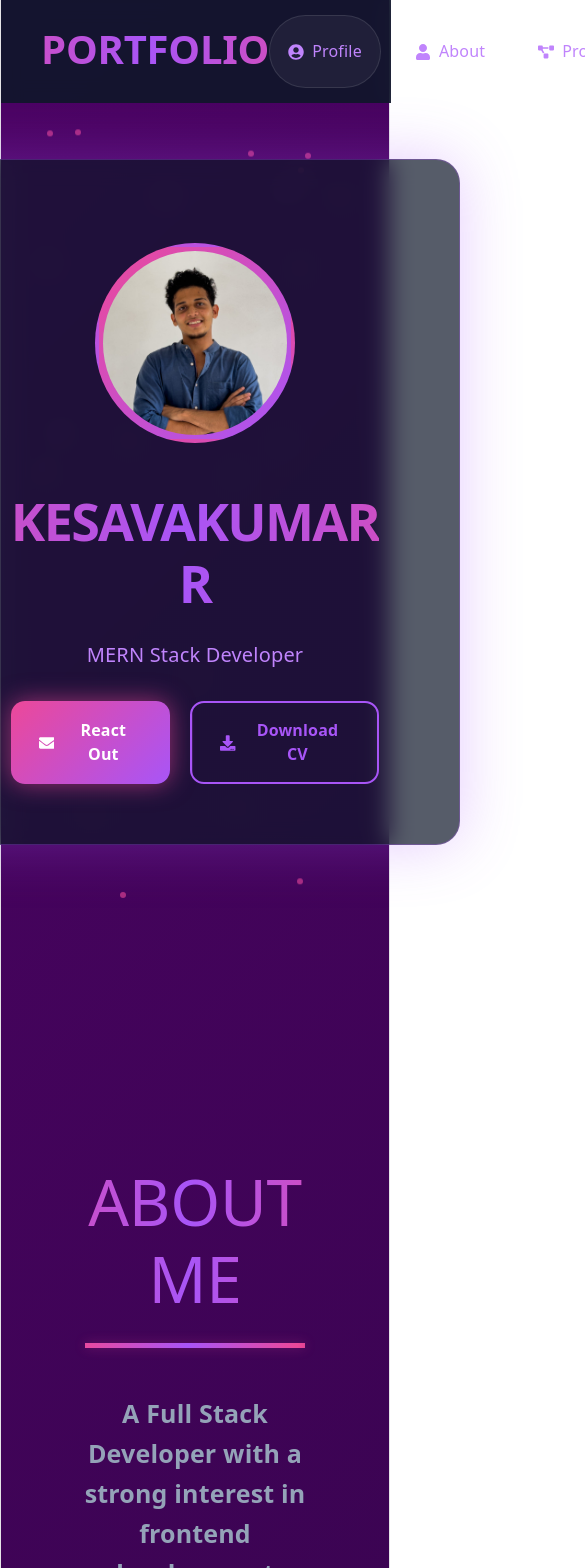
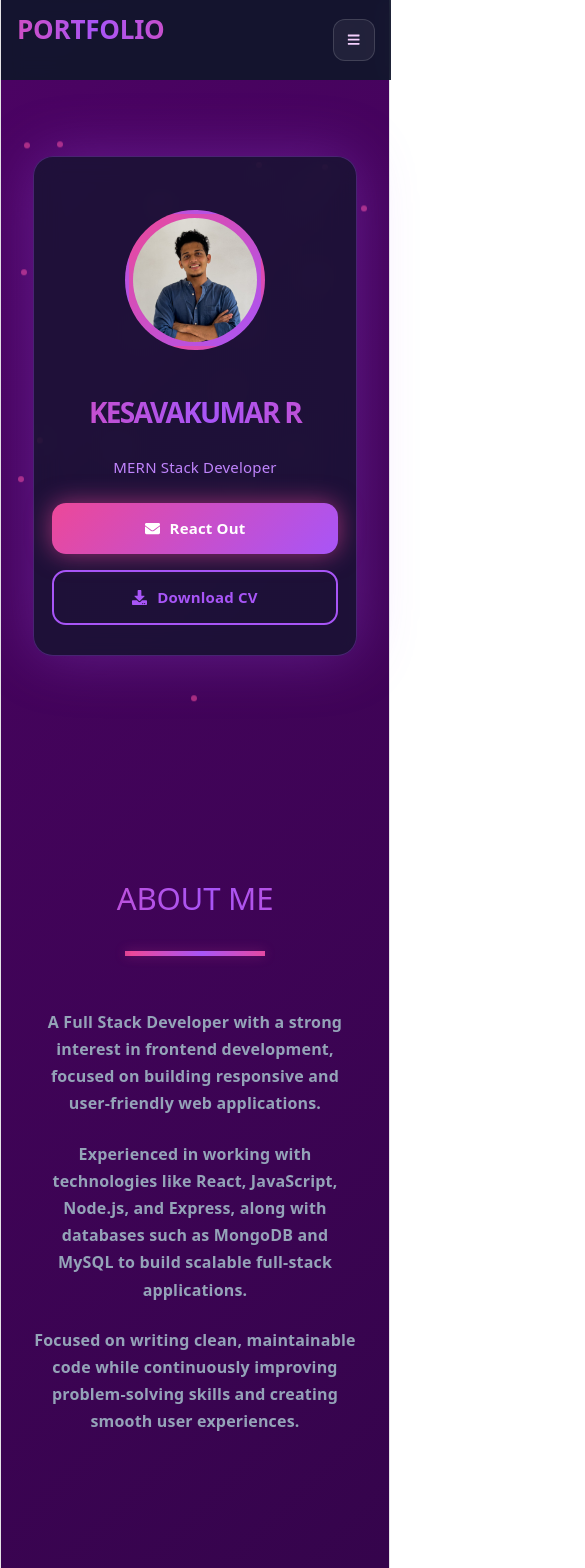
Before and after one commit to Kesavakumar10/Portfolio, a React (Vite) app: page / in a window 390 px wide. Shown: the top 1568 px of the page, 585 px wide, since content can reach past the window. Built offline with nearby package versions, Linux system fonts and the light colour scheme.

Commit message:
Make portfolio responsive across breakpoints

```diff
--- a/src/components/Hero.jsx
+++ b/src/components/Hero.jsx
@@ -1,6 +1,5 @@
 import { motion } from "framer-motion";
 import { FaDownload, FaEnvelope } from "react-icons/fa";
-import { Link } from "react-scroll";
 
 export default function Hero() {
   return (
@@ -47,7 +46,7 @@ export default function Hero() {
          <FaEnvelope /> React Out
       </a>
 
-      <a href="/cv.pdf" className="btn outline" download>
+      <a href="/kesavakumar_resume.pdf" className="btn outline" download>
         <FaDownload /> Download CV
       </a>
 
--- a/src/components/Navbar.jsx
+++ b/src/components/Navbar.jsx
@@ -1,36 +1,55 @@
+import { useState } from "react";
 import { Link } from "react-scroll";
-import { FaUserCircle, FaUser, FaCode, FaProjectDiagram, FaEnvelope } from "react-icons/fa";
+import {
+  FaBars,
+  FaCode,
+  FaEnvelope,
+  FaProjectDiagram,
+  FaTimes,
+  FaUser,
+  FaUserCircle,
+} from "react-icons/fa";
 
 export default function Navbar() {
+  const [isMenuOpen, setIsMenuOpen] = useState(false);
+
+  const navItems = [
+    { to: "profile", icon: <FaUserCircle />, label: "Profile" },
+    { to: "about", icon: <FaUser />, label: "About" },
+    { to: "projects", icon: <FaProjectDiagram />, label: "Projects" },
+    { to: "skills", icon: <FaCode />, label: "Skills" },
+    { to: "contact", icon: <FaEnvelope />, label: "Contact" },
+  ];
+
   return (
-      <nav className="navbar">
-
+    <nav className="navbar">
       <h2 className="logo">PORTFOLIO</h2>
 
-      <div className="nav-links">
+      <button
+        type="button"
+        className="nav-toggle"
+        aria-label={isMenuOpen ? "Close navigation menu" : "Open navigation menu"}
+        aria-expanded={isMenuOpen}
+        onClick={() => setIsMenuOpen((open) => !open)}
+      >
+        {isMenuOpen ? <FaTimes /> : <FaBars />}
+      </button>
 
-        <Link to="profile" smooth={true} className="nav-btn">
-          <FaUserCircle /> Profile
-        </Link>
-
-        <Link to="about" smooth={true} className="nav-btn">
-          <FaUser /> About
-        </Link>
-
-        <Link to="projects" smooth={true} className="nav-btn">
-          <FaProjectDiagram /> Projects
-        </Link>
-
-        <Link to="skills" smooth={true} className="nav-btn">
-          <FaCode /> Skills
-        </Link>
-
-        <Link to="contact" smooth={true} className="nav-btn">
-          <FaEnvelope /> Contact
-        </Link>
-
+      <div className={`nav-links ${isMenuOpen ? "nav-links-open" : ""}`}>
+        {navItems.map((item) => (
+          <Link
+            key={item.to}
+            to={item.to}
+            smooth={true}
+            offset={-90}
+            duration={500}
+            className="nav-btn"
+            onClick={() => setIsMenuOpen(false)}
+          >
+            {item.icon} {item.label}
+          </Link>
+        ))}
       </div>
-
     </nav>
   );
 }
--- a/src/styles/global.css
+++ b/src/styles/global.css
@@ -66,6 +66,7 @@ p {
   width: 100%;
   padding: 15px 40px;
   display: flex;
+  align-items: center;
   justify-content: space-between;
   background: rgba(15, 23, 42, 0.9);
   backdrop-filter: blur(10px);
@@ -96,6 +97,26 @@ p {
 .nav-links {
   display: flex;
   gap: 15px;
+}
+
+.nav-toggle {
+  display: none;
+  align-items: center;
+  justify-content: center;
+  width: 46px;
+  height: 46px;
+  border: 1px solid rgba(255, 255, 255, 0.14);
+  border-radius: 14px;
+  background: rgba(255, 255, 255, 0.06);
+  color: #f5d0fe;
+  cursor: pointer;
+  transition: 0.3s;
+}
+
+.nav-toggle:hover {
+  background: linear-gradient(135deg, #ec4899, #a855f7);
+  color: white;
+  box-shadow: 0 0 15px rgba(236, 72, 153, 0.35);
 }
 
 /* BUTTON STYLE */
@@ -179,6 +200,7 @@ p {
 
 /* HERO */
 .hero {
+  min-height: 100vh;
   height: 100vh;
   display: flex;
   justify-content: center;
@@ -246,6 +268,7 @@ p {
 
 .btn-group {
   display: flex;
+  flex-wrap: wrap;
   gap: 20px;
   justify-content: center;
 }
@@ -311,6 +334,13 @@ p {
 /* ABOUT FIX (IMPORTANT) */
 #about {
   display: block;
+}
+
+#about > section {
+  max-width: 1040px;
+  margin: 0 auto;
+  display: grid;
+  gap: 12px;
 }
 
 #about h2{
@@ -721,6 +751,12 @@ p {
   padding-top: 5px;
 }
 
+#skills > p:last-of-type {
+  max-width: 880px;
+  margin-bottom: 30px;
+  margin-top: 20px;
+}
+
 .contact-heading {
   font-size: 5rem;
   font-weight: 700;
@@ -806,7 +842,7 @@ p {
 }
 
 .contact-social-box {
-  max-width: 60%;
+  width: min(100%, 900px);
   margin: 40px auto;
   padding: 40px;
   border-radius: 20px;
@@ -963,3 +999,382 @@ p {
 
   transition: 0.3s;
 }
+
+@media (max-width: 1279px) {
+  section {
+    padding: 76px 32px;
+  }
+
+  .navbar {
+    padding: 14px 32px;
+  }
+
+  .logo {
+    font-size: 36px;
+  }
+
+  #about h2,
+  #projects h2,
+  #skills h2 {
+    font-size: 3.5rem;
+  }
+
+  .contact-heading {
+    font-size: 4.25rem;
+  }
+
+  #about p,
+  #projects p,
+  #skills p {
+    font-size: 22px;
+  }
+
+  .contact-social-box {
+    width: min(100%, 820px);
+  }
+}
+
+@media (max-width: 1023px) {
+  section {
+    padding: 72px 24px;
+  }
+
+  .navbar {
+    padding: 14px 24px;
+  }
+
+  .logo {
+    font-size: 32px;
+    top: 4px;
+  }
+
+  .nav-links {
+    gap: 10px;
+  }
+
+  .nav-btn {
+    padding: 10px 14px;
+    font-size: 15px;
+  }
+
+  .hero {
+    min-height: auto;
+    height: auto;
+    padding-top: 120px;
+  }
+
+  .hero-card {
+    width: min(100%, 760px);
+    padding: 44px 36px;
+  }
+
+  h1 {
+    font-size: 44px;
+  }
+
+  .hero-card p {
+    font-size: 18px;
+  }
+
+  .btn-group {
+    gap: 16px;
+  }
+
+  #about h2,
+  #projects h2,
+  #skills h2 {
+    font-size: 3rem;
+  }
+
+  .contact-heading {
+    font-size: 3.5rem;
+  }
+
+  #about p,
+  #projects p,
+  #skills p {
+    font-size: 20px;
+  }
+
+  .heading-line {
+    width: 180px;
+  }
+
+  .grid-2 {
+    grid-template-columns: repeat(2, minmax(0, 1fr));
+  }
+
+  .contact-item {
+    max-width: 100%;
+    padding: 22px;
+  }
+
+  .contact-social-box {
+    padding: 32px;
+  }
+
+  .contact-social-box h3 {
+    font-size: 34px;
+  }
+
+  .social-buttons {
+    gap: 24px;
+  }
+
+  .social-btn {
+    padding: 22px 28px;
+  }
+}
+
+@media (max-width: 767px) {
+  section {
+    padding: 64px 20px;
+  }
+
+  .navbar {
+    padding: 14px 20px;
+  }
+
+  .nav-toggle {
+    display: inline-flex;
+  }
+
+  .nav-links {
+    position: absolute;
+    top: calc(100% + 12px);
+    right: 20px;
+    left: 20px;
+    display: grid;
+    gap: 10px;
+    padding: 16px;
+    border-radius: 20px;
+    background: rgba(15, 23, 42, 0.97);
+    border: 1px solid rgba(255, 255, 255, 0.1);
+    box-shadow: 0 24px 40px rgba(2, 6, 23, 0.4);
+    opacity: 0;
+    pointer-events: none;
+    transform: translateY(-10px);
+    transition: opacity 0.3s ease, transform 0.3s ease;
+  }
+
+  .nav-links-open {
+    opacity: 1;
+    pointer-events: auto;
+    transform: translateY(0);
+  }
+
+  .nav-btn {
+    width: 100%;
+    justify-content: flex-start;
+    padding: 12px 14px;
+  }
+
+  .hero {
+    padding-top: 112px;
+  }
+
+  .hero-card {
+    padding: 38px 24px;
+    border-radius: 22px;
+  }
+
+  .profile-img {
+    width: 170px;
+    height: 170px;
+  }
+
+  h1 {
+    font-size: 34px;
+  }
+
+  .hero-card p {
+    font-size: 17px;
+    margin-bottom: 24px;
+  }
+
+  .btn-group {
+    display: grid;
+    grid-template-columns: 1fr;
+    width: 100%;
+  }
+
+  .btn {
+    justify-content: center;
+    width: 100%;
+  }
+
+  #about > section {
+    gap: 8px;
+  }
+
+  #about h2,
+  #projects h2,
+  #skills h2 {
+    font-size: 2.4rem;
+  }
+
+  .contact-heading {
+    font-size: 2.8rem;
+  }
+
+  #about p,
+  #projects p,
+  #skills p,
+  .cta-text {
+    font-size: 18px;
+  }
+
+  .grid-2 {
+    grid-template-columns: 1fr;
+  }
+
+  .card {
+    padding: 24px 20px;
+  }
+
+  .skill-top span:first-child {
+    font-size: 18px;
+  }
+
+  .contact-main-box,
+  .contact-social-box {
+    padding: 24px 20px;
+  }
+
+  .contact-item {
+    gap: 16px;
+    padding: 18px;
+  }
+
+  .contact-item div {
+    min-width: 0;
+  }
+
+  .contact-item span {
+    word-break: break-word;
+  }
+
+  .contact-social-box h3 {
+    font-size: 28px;
+  }
+
+  .social-buttons {
+    display: grid;
+    grid-template-columns: 1fr;
+    gap: 16px;
+    padding-top: 28px;
+  }
+
+  .social-btn {
+    width: 100%;
+    display: flex;
+    justify-content: center;
+    align-items: center;
+    gap: 10px;
+    padding: 18px 20px;
+  }
+}
+
+@media (max-width: 479px) {
+  section {
+    padding: 56px 16px;
+  }
+
+  .navbar {
+    padding: 12px 16px;
+  }
+
+  .logo {
+    font-size: 26px;
+    top: 2px;
+  }
+
+  .nav-links {
+    left: 16px;
+    right: 16px;
+    padding: 14px;
+  }
+
+  .nav-toggle {
+    width: 42px;
+    height: 42px;
+    border-radius: 12px;
+  }
+
+  .hero {
+    padding-top: 100px;
+  }
+
+  .hero-card {
+    padding: 30px 18px;
+    border-radius: 20px;
+  }
+
+  .profile-img {
+    width: 140px;
+    height: 140px;
+  }
+
+  h1 {
+    font-size: 28px;
+  }
+
+  .hero p,
+  .hero-card p {
+    font-size: 15px;
+  }
+
+  .btn {
+    padding: 14px 18px;
+    font-size: 15px;
+  }
+
+  #about h2,
+  #projects h2,
+  #skills h2 {
+    font-size: 1.95rem;
+  }
+
+  .contact-heading {
+    font-size: 2.2rem;
+  }
+
+  #about p,
+  #projects p,
+  #skills p,
+  .cta-text {
+    font-size: 16px;
+    line-height: 1.7;
+  }
+
+  .heading-line {
+    width: 140px;
+    margin-bottom: 24px;
+  }
+
+  .card,
+  .contact-main-box,
+  .contact-social-box {
+    padding: 20px 16px;
+    border-radius: 18px;
+  }
+
+  .contact-item {
+    flex-direction: column;
+    align-items: flex-start;
+    text-align: left;
+  }
+
+  .contact-social-box h3 {
+    font-size: 24px;
+  }
+
+  .social-btn {
+    padding: 16px;
+  }
+
+  .cta-mini,
+  .cta-box {
+    padding: 18px 16px;
+  }
+}
```
Also changed, not shown: src/components/Contact.jsx (+41 -17 lines), 1 other file (tests, documents, lock files or other folders).
